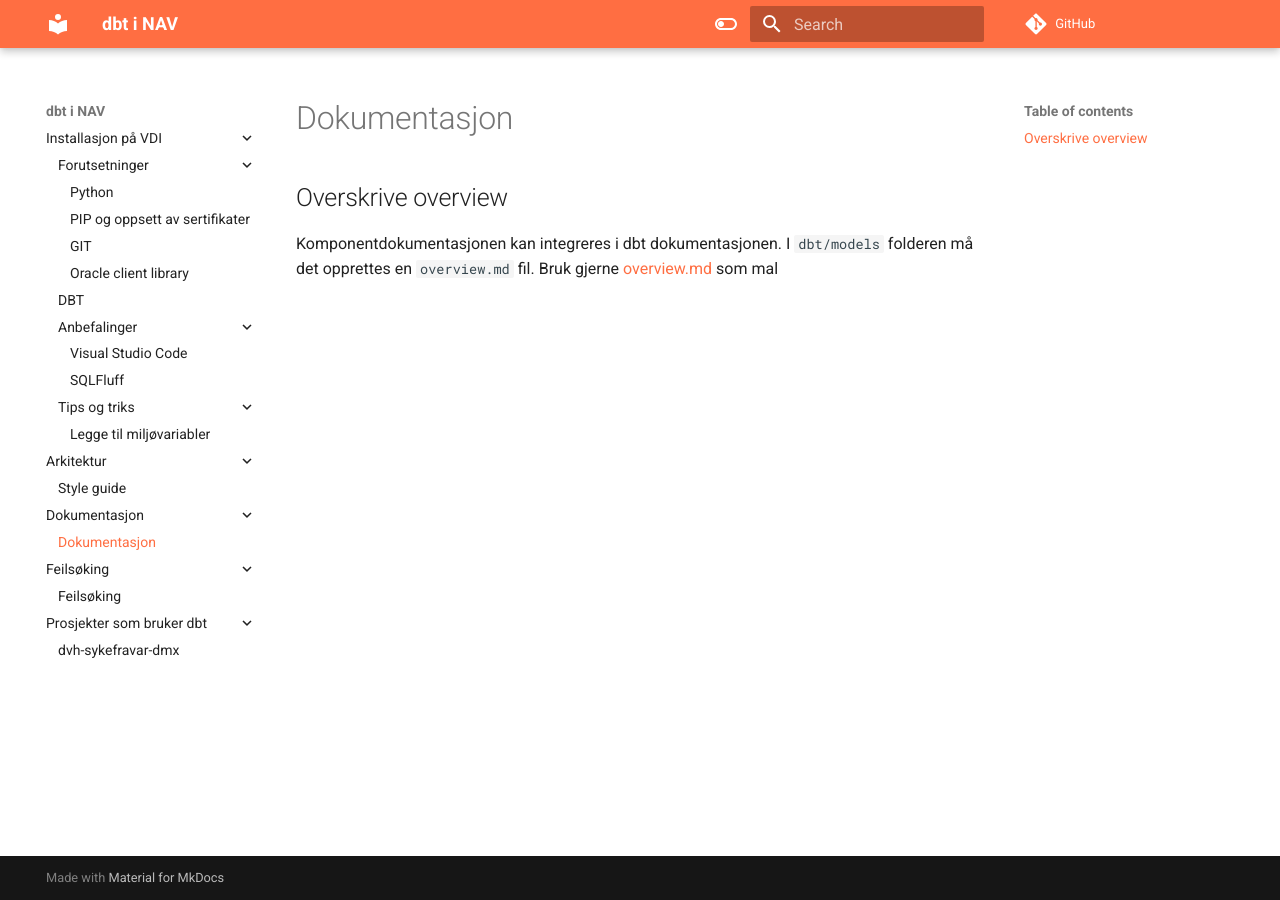
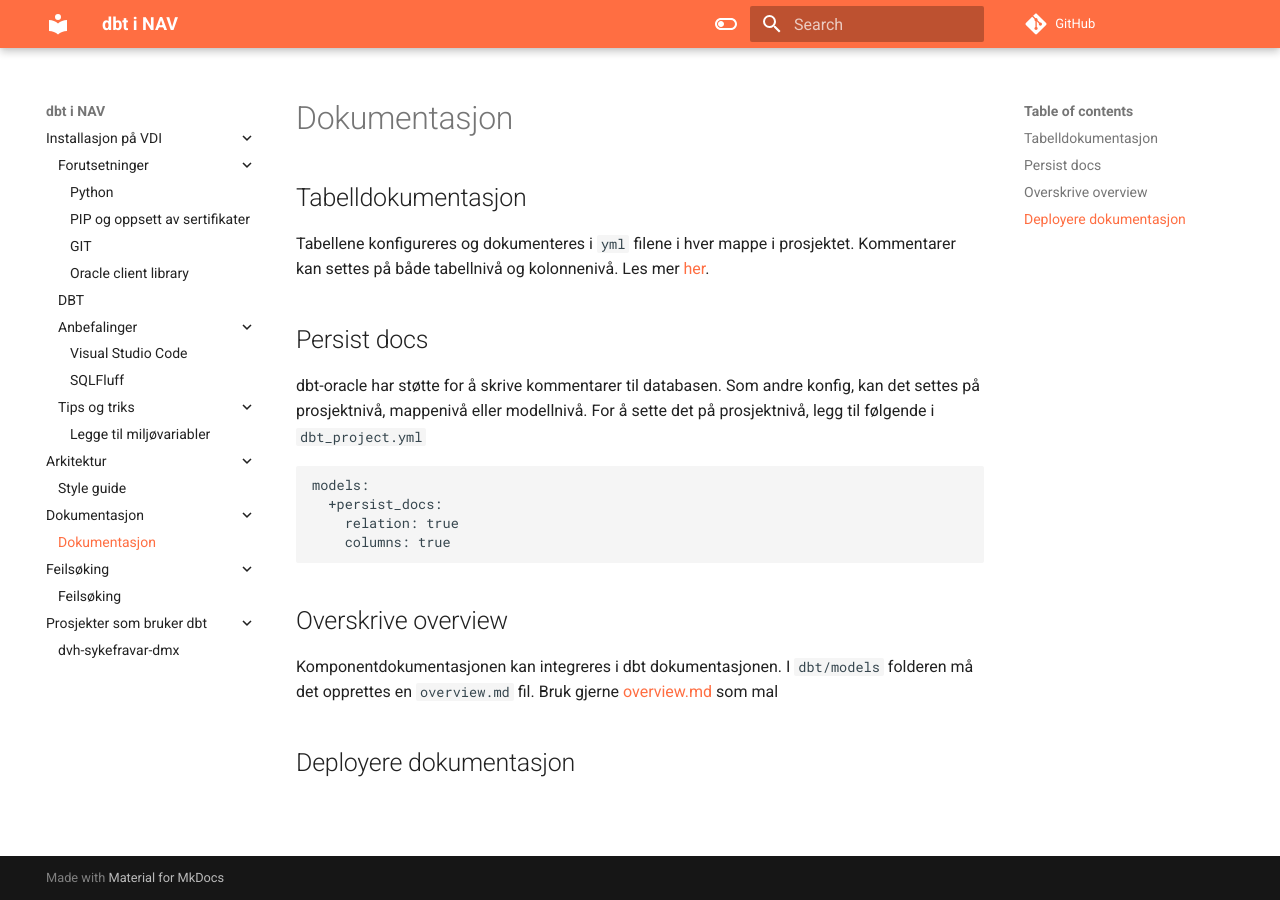
Before and after one commit to navikt/dbt-i-nav, an MkDocs documentation site: the page built from docs/dokumentasjon/dokumentasjon.md, in a window 1280 px wide. Built offline with MkDocs 1.6.1 and Material for MkDocs 9.7.7, drawn with Linux system fonts in a browser that asks for light colours; comment, search, counter and statistics services are not loaded.

Commit message:
Dokumentasjon av tabeller og persist docs.

````diff
--- a/docs/dokumentasjon/dokumentasjon.md
+++ b/docs/dokumentasjon/dokumentasjon.md
@@ -1,5 +1,20 @@
 # Dokumentasjon
+
+## Tabelldokumentasjon
+Tabellene konfigureres og dokumenteres i `yml` filene i hver mappe i prosjektet. Kommentarer kan settes på både tabellnivå og kolonnenivå.
+Les mer [her](https://docs.getdbt.com/docs/collaborate/documentation#adding-descriptions-to-your-project).
+
+## Persist docs
+dbt-oracle har støtte for å skrive kommentarer til databasen. Som andre konfig,  kan det settes på prosjektnivå, mappenivå eller modellnivå. For å sette det på prosjektnivå, legg til følgende i `dbt_project.yml`
+```
+models:
+  +persist_docs:
+    relation: true
+    columns: true
+```
 
 ## Overskrive overview
 Komponentdokumentasjonen kan integreres i dbt dokumentasjonen. I `dbt/models` folderen må det opprettes
 en `overview.md` fil. Bruk gjerne [overview.md](https://github.com/navikt/dbt-i-nav/tree/main/docs/dokumentasjon/overview.md) som mal
+
+## Deployere dokumentasjon
````
